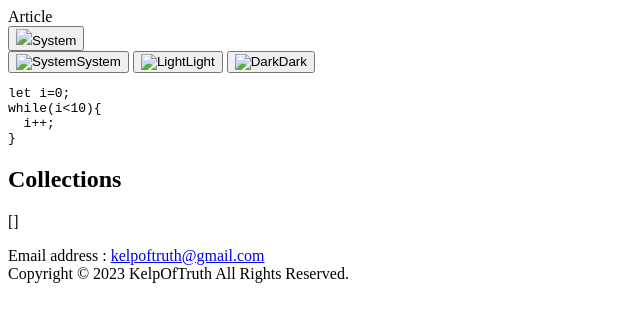
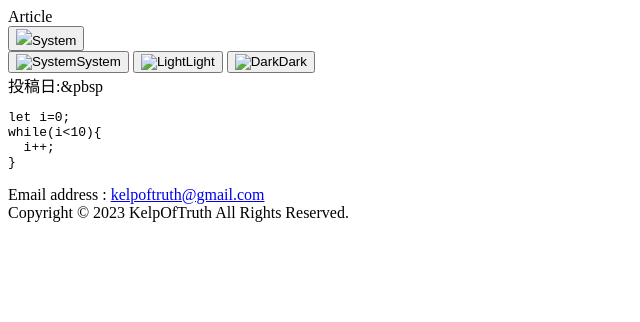
Before and after one commit to kelp-of-truth/articles, a Jekyll site: the page built from README.md, in a window 1280 px wide. Shown: the top 322 px of the page, without its empty margins (0-640 px from the left). Built offline with Jekyll 4.4.1, drawn with Linux system fonts in a browser that asks for light colours; nearby versions of some CDN libraries; our own code applies the rules of GitHub Pages for plain Markdown files.

Commit message:
Update default.html

```diff
--- a/_layouts/default.html
+++ b/_layouts/default.html
@@ -28,9 +28,8 @@
       </div>
     </header>
     <article>
+      投稿日:&pbsp{{date}}
       {{content}}
-      <h2>Collections</h2>
-      {{site.collections}}
     </article>
     <footer>
       <p>
```
